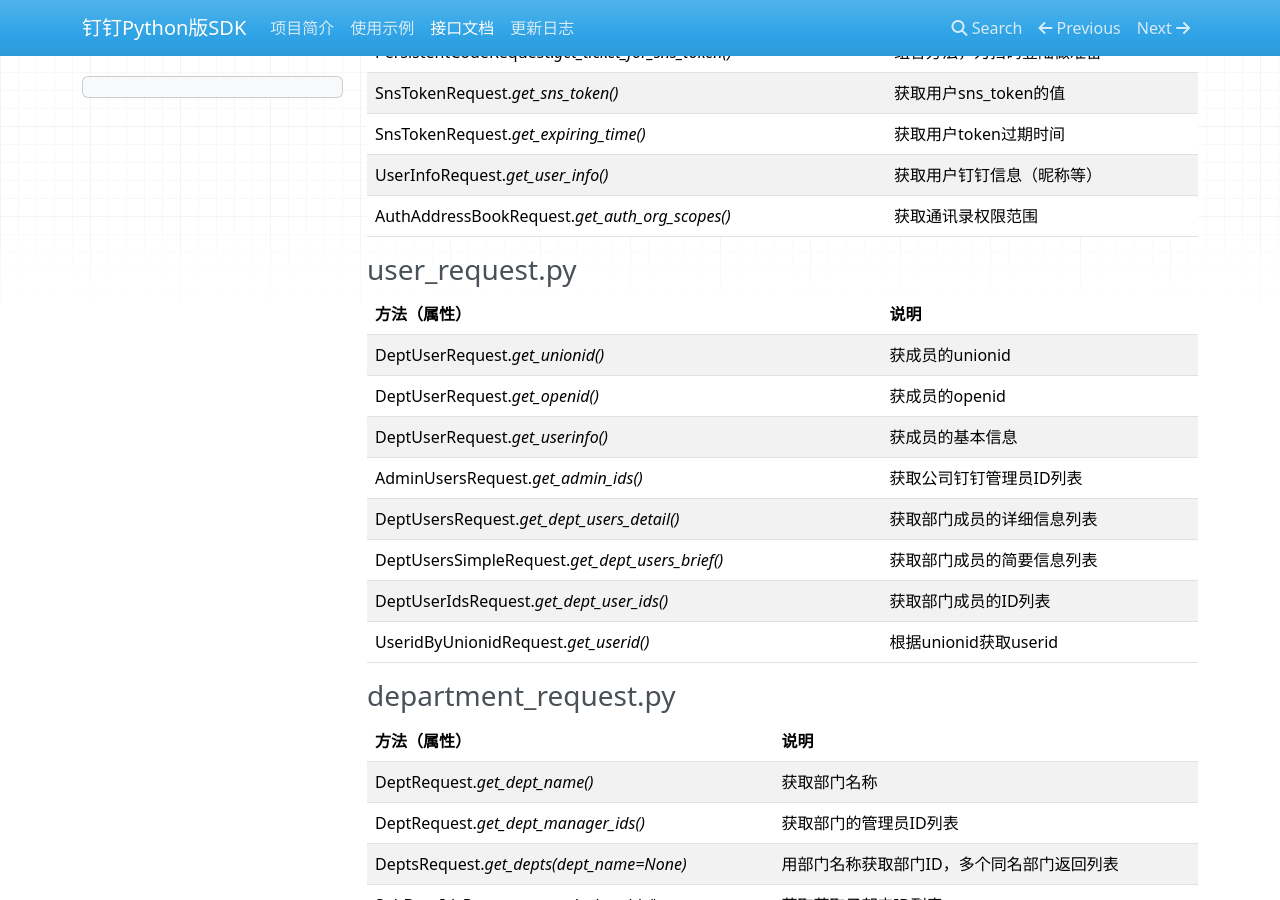
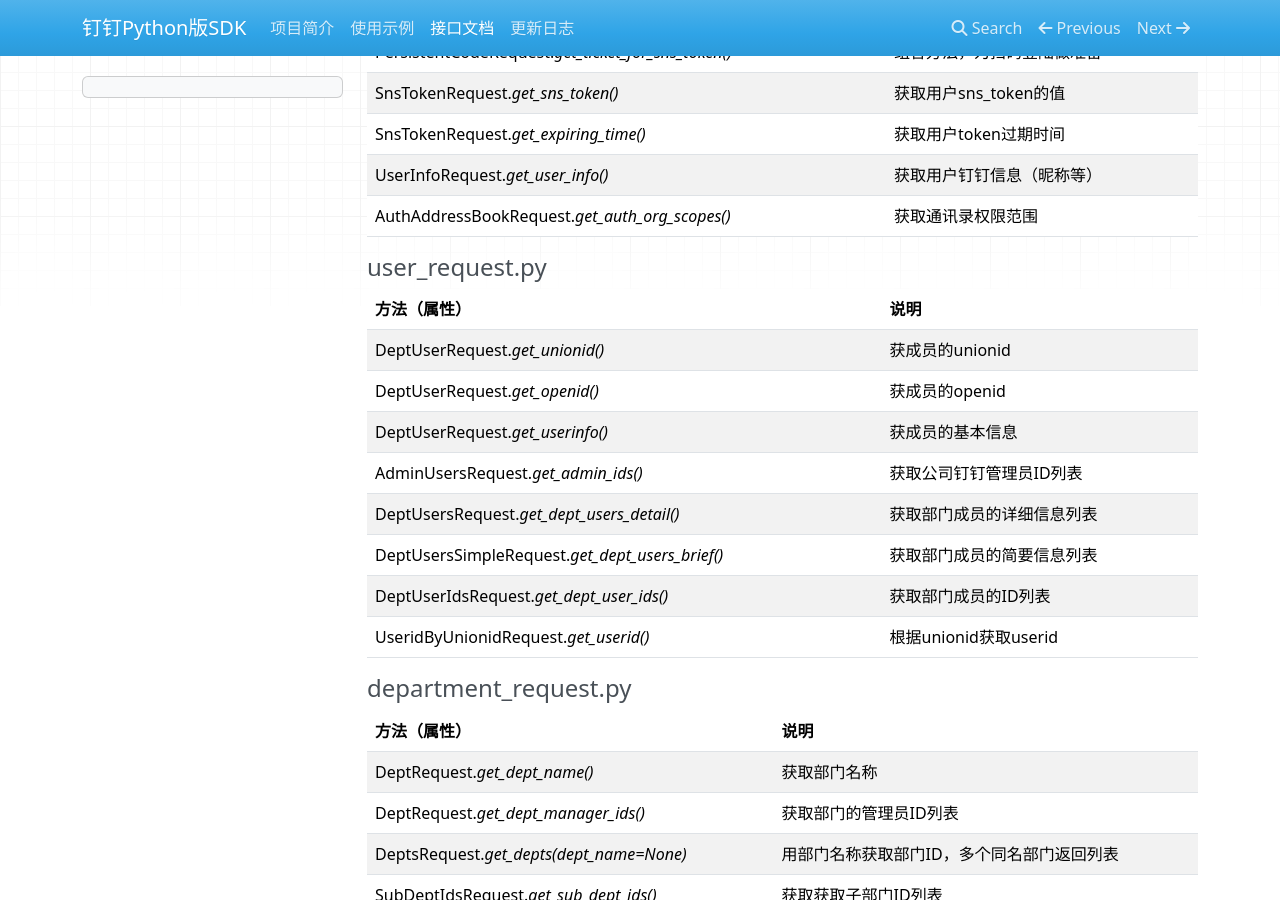
Before and after one commit to gmdzy2010/dingtalk_sdk_gmdzy2010, an MkDocs documentation site: the page built from docs/api.md, in a window 1280 px wide and 900 px high, scrolled down 749 px. Built offline with MkDocs 1.6.1, drawn with Linux system fonts in a browser that asks for light colours; nearby versions of some CDN libraries.

```diff
--- a/docs/api.md
+++ b/docs/api.md
@@ -24,7 +24,7 @@
 UserInfoRequest._get_user_info()_|获取用户钉钉信息（昵称等）
 AuthAddressBookRequest._get_auth_org_scopes()_|获取通讯录权限范围
 
-### user_request.py
+#### user_request.py
 方法（属性）|说明
 :---|:---
 DeptUserRequest._get_unionid()_|获成员的unionid
@@ -36,7 +36,7 @@
 DeptUserIdsRequest._get_dept_user_ids()_|获取部门成员的ID列表
 UseridByUnionidRequest._get_userid()_|根据unionid获取userid
 
-### department_request.py
+#### department_request.py
 方法（属性）|说明
 :---|:---
 DeptRequest._get_dept_name()_|获取部门名称
@@ -45,7 +45,7 @@
 SubDeptIdsRequest._get_sub_dept_ids()_|获取获取子部门ID列表
 DeptUserIdsRequest._get_parent_dept_path()_|获取部门的父部门路径，以ID表示
 
-### message_request.py
+#### message_request.py
 方法（属性）|说明
 :---|:---
 DeptRequest._get_task_id()_|获取发送工作通知的ID
```
